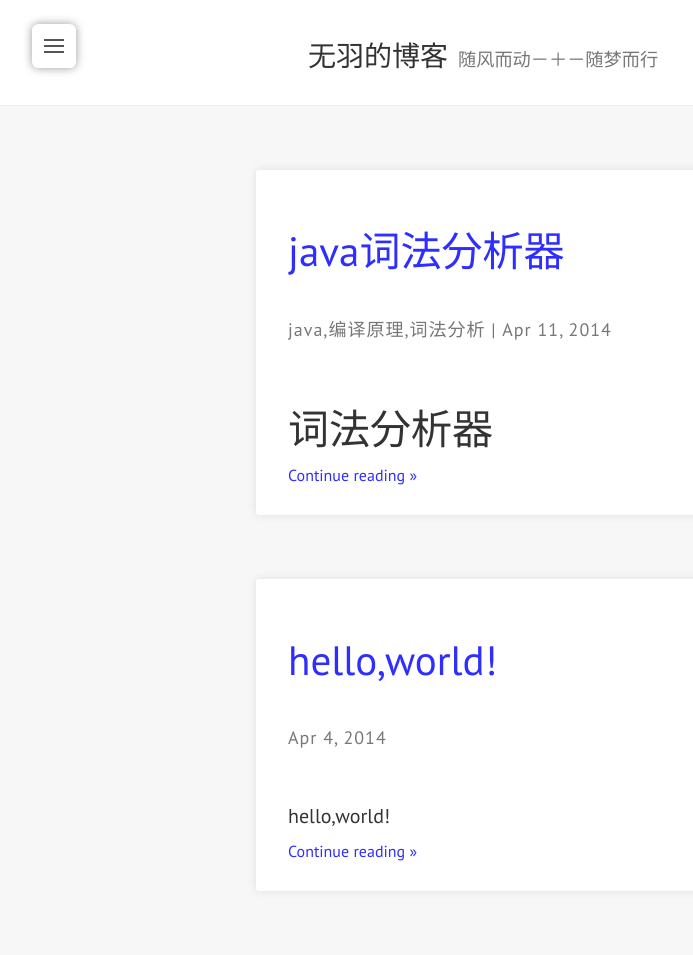
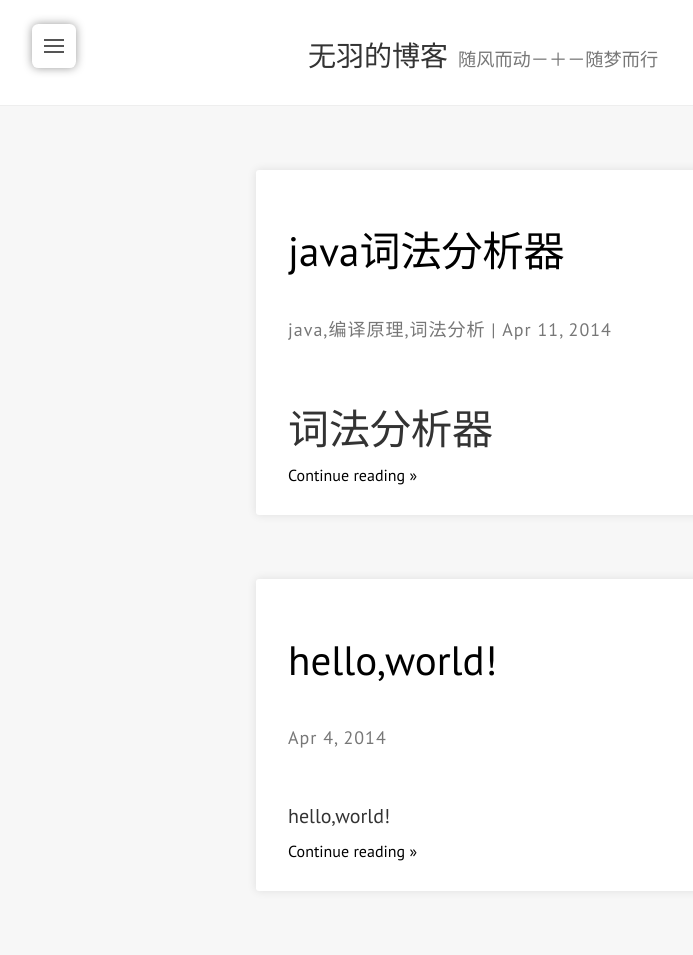
Before and after one commit to nonefly/nonefly.github.com, a Jekyll site: the page built from index.html, in a window 1280 px wide. Shown: the whole page, without its empty margins (0-693 px from the left). Built offline with Jekyll 4.4.1, drawn with Linux system fonts in a browser that asks for light colours; nearby versions of some CDN libraries; the list of posts is cut into pages by our own code.

Commit message:
Update _config.yml

```diff
--- a/_config.yml
+++ b/_config.yml
@@ -4,14 +4,14 @@ tagline: 随风而动－＋－随梦而行
 email: 844059694@qq.com
 description: > # this means to ignore newlines until "baseurl:"
   Nice To Meet You
-baseurl: ""
+baseurl: "/"
 url: "http://nonefly.com"
 logourl: /assets/images/logo.png # Site logo
 author: "nonefly"
 author_thumbnail: "/assets/images/avatar.jpg" # Author avatar
 theme:
   # Color for sidebar bar, links, etc
-  highlight_color: "#2E2EFE"
+  highlight_color: "#000000"
   social:
     github: nonefly
     twitter: zy_nonefly
```
